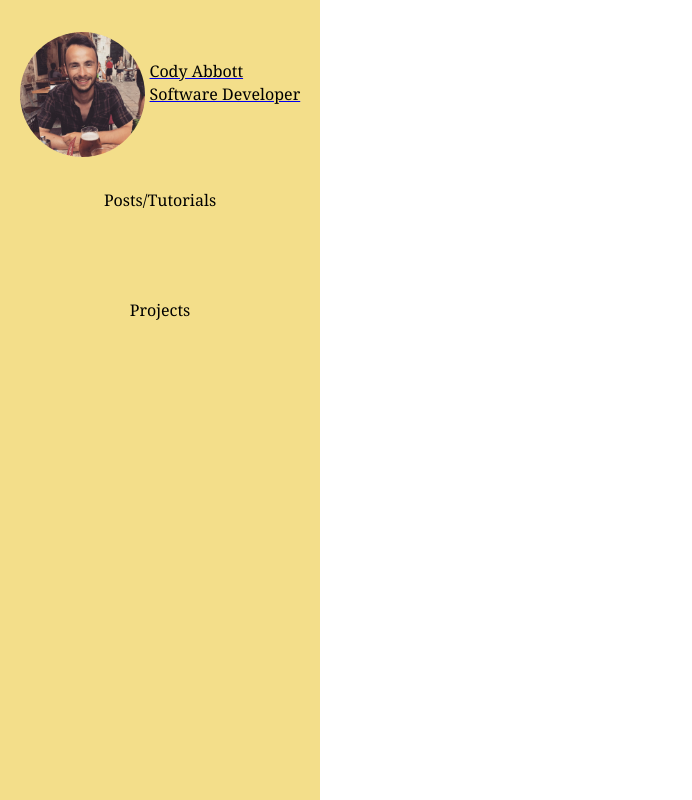
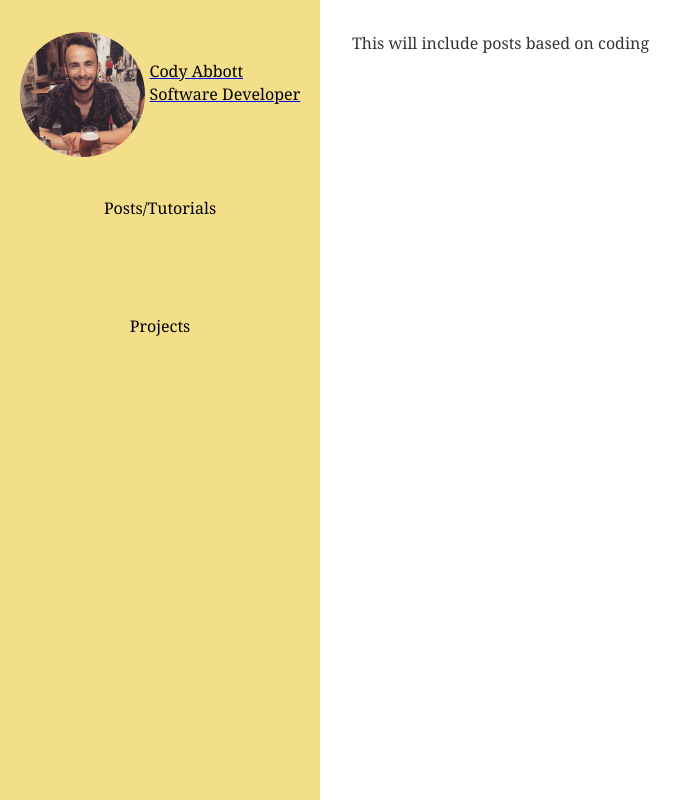
Before and after one commit to CodyAbb/cody-abbott-dev, a Gatsby site: page /posts in a window 1280 px wide. Shown: the whole page, without its empty margins (0-692 px from the left). Built offline with nearby package versions, Linux system fonts and the light colour scheme; Gatsby itself is replaced by a stand-in of ours.

Commit message:
moved dummy data into content container

```diff
--- a/src/components/navbar.module.css
+++ b/src/components/navbar.module.css
@@ -35,6 +35,7 @@
 .navlink {
   display: block;
   color: black;
+  margin: 0.5em 0 0.5em 0;
   padding: 2em 0 2em 0;
   text-align: center;
   text-decoration: none;
--- a/src/pages/posts.js
+++ b/src/pages/posts.js
@@ -1,6 +1,13 @@
 import React from "react"
 import Navbar from "../components/navbar"
+import ContentContainer from "../components/contentcontainer"
 
 export default function Posts() {
-  return <Navbar>This will include posts based on coding</Navbar>
+  return (
+    <Navbar>
+      <ContentContainer>
+        This will include posts based on coding
+      </ContentContainer>
+    </Navbar>
+  )
 }
--- a/src/pages/projects.js
+++ b/src/pages/projects.js
@@ -1,10 +1,13 @@
 import React from "react"
 import Navbar from "../components/navbar"
+import ContentContainer from "../components/contentcontainer"
 
 export default function Projects() {
   return (
     <Navbar>
-      <main>Here are the projects I completed at CodeClan</main>
+      <ContentContainer>
+        <main>Here are the projects I completed at CodeClan</main>
+      </ContentContainer>
     </Navbar>
   )
 }
```
